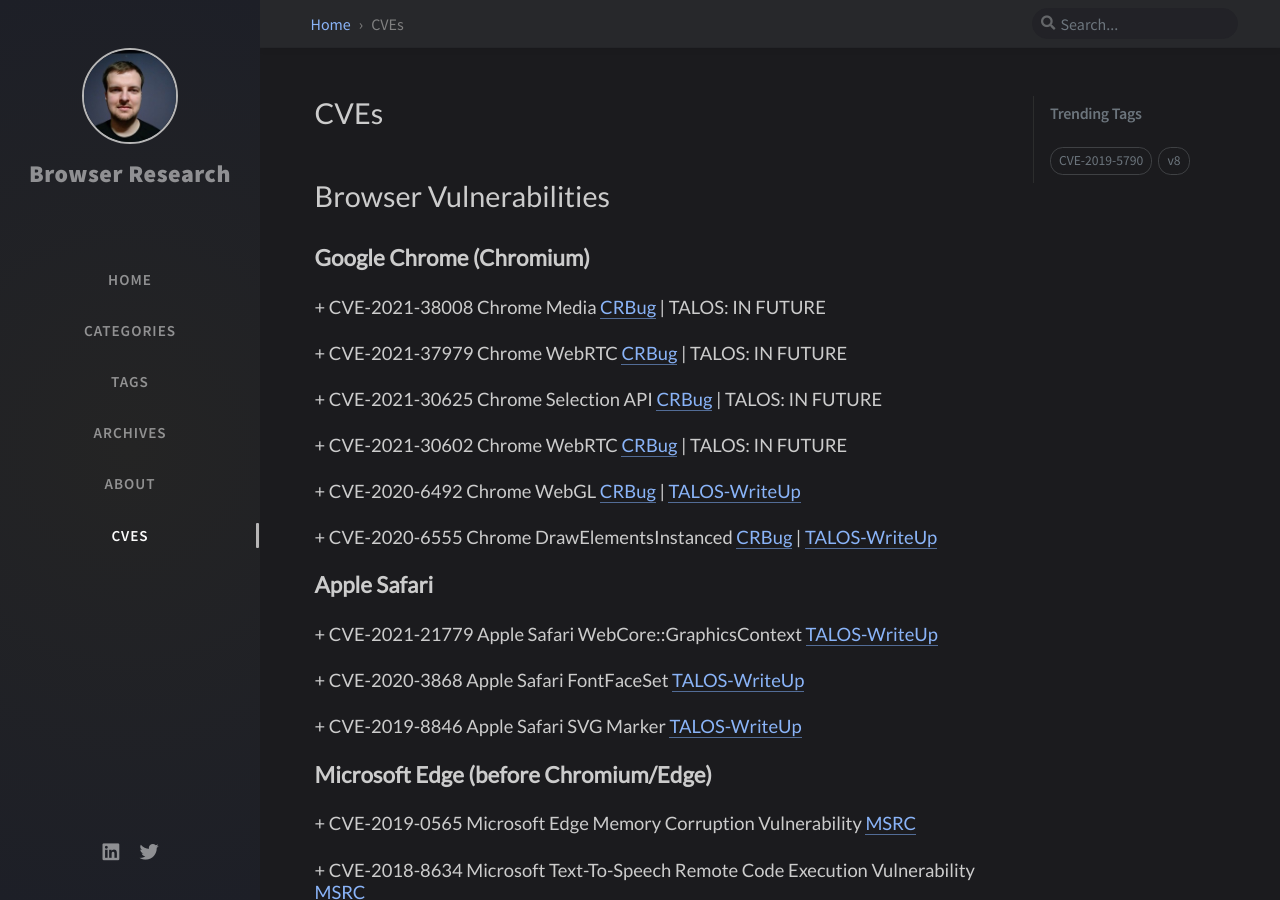
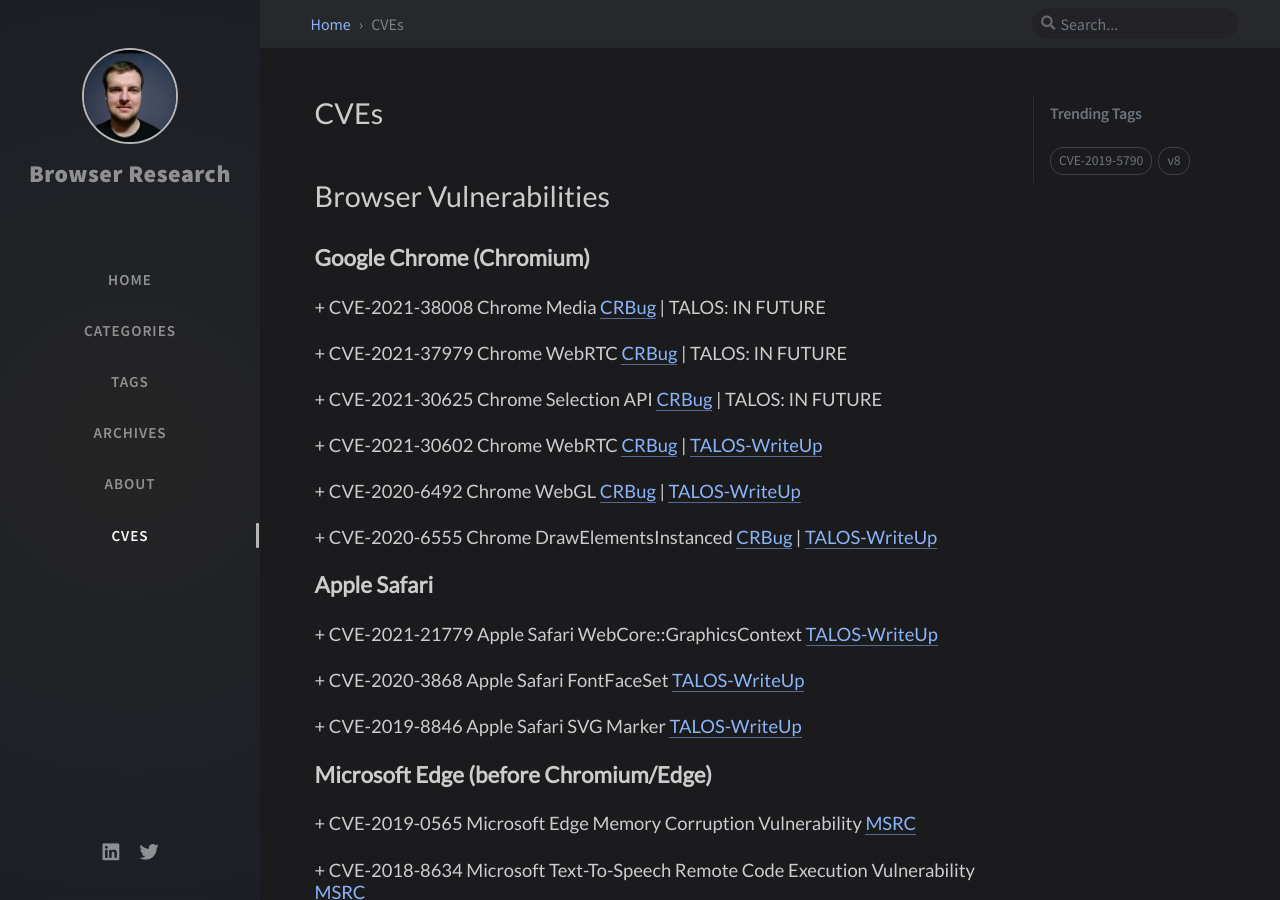
Before and after one commit to mtowalski/mtowalski.github.io, a Jekyll site: the page built from _tabs/cves.md, in a window 1280 px wide and 900 px high. Built offline with Jekyll 4.4.1, drawn with Linux system fonts in a browser that asks for light colours; nearby versions of some CDN libraries; comment, search, counter and statistics services are not loaded.

Commit message:
Update cves.md

```diff
--- a/_tabs/cves.md
+++ b/_tabs/cves.md
@@ -12,7 +12,7 @@ order: 4
 #### + CVE-2021-38008 Chrome Media [CRBug](https://bugs.chromium.org/p/chromium/issues/detail?id=1263620) | TALOS: IN FUTURE
 #### + CVE-2021-37979 Chrome WebRTC [CRBug](https://bugs.chromium.org/p/chromium/issues/detail?id=1247260) | TALOS: IN FUTURE
 #### + CVE-2021-30625 Chrome Selection API [CRBug](https://bugs.chromium.org/p/chromium/issues/detail?id=1237533) | TALOS: IN FUTURE
-#### + CVE-2021-30602 Chrome WebRTC [CRBug](https://bugs.chromium.org/p/chromium/issues/detail?id=1230767) | TALOS: IN FUTURE
+#### + CVE-2021-30602 Chrome WebRTC [CRBug](https://bugs.chromium.org/p/chromium/issues/detail?id=1230767) | [TALOS-WriteUp](https://talosintelligence.com/vulnerability_reports/TALOS-2021-1348)
 #### + CVE-2020-6492 Chrome WebGL [CRBug](https://bugs.chromium.org/p/chromium/issues/detail?id=1084616) | [TALOS-WriteUp](https://talosintelligence.com/vulnerability_reports/TALOS-2020-1085)
 #### + CVE-2020-6555 Chrome DrawElementsInstanced [CRBug](https://bugs.chromium.org/p/chromium/issues/detail?id=1105202) | [TALOS-WriteUp](https://talosintelligence.com/vulnerability_reports/TALOS-2020-1123)
 
```
